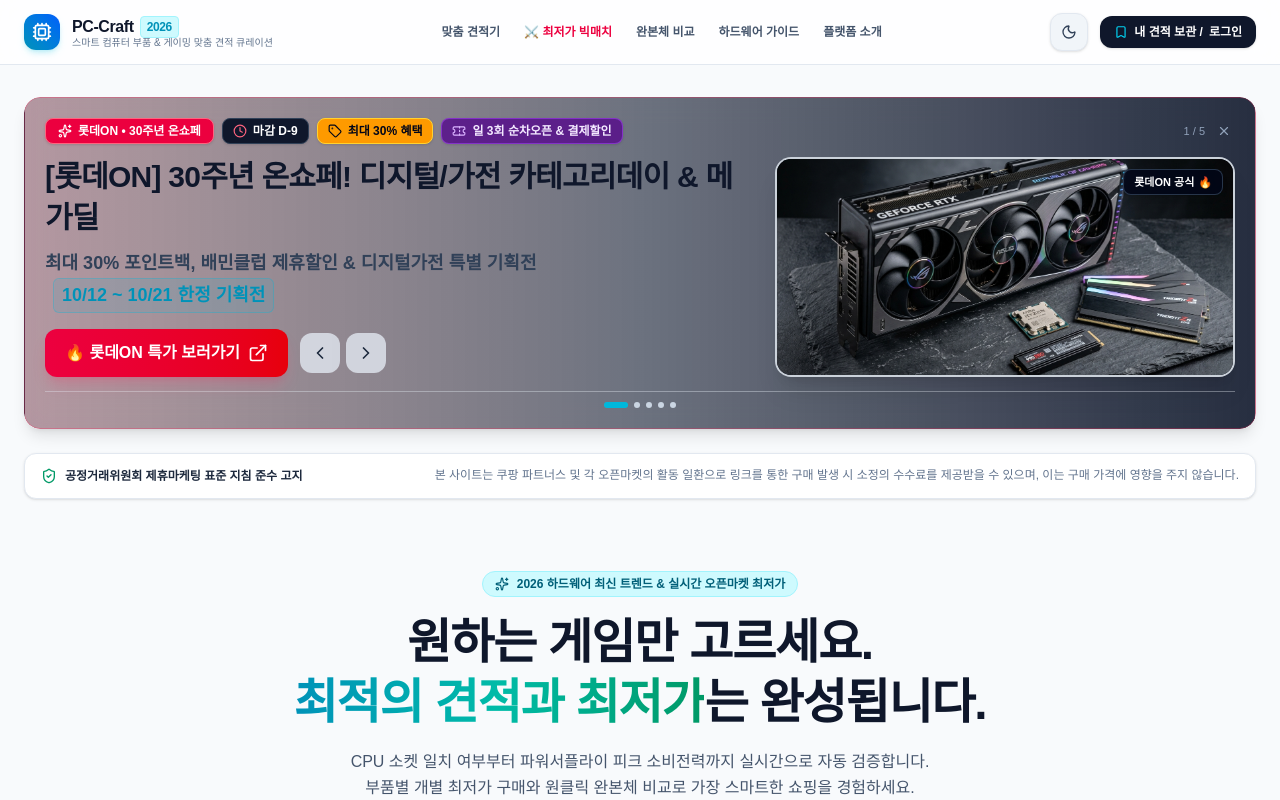
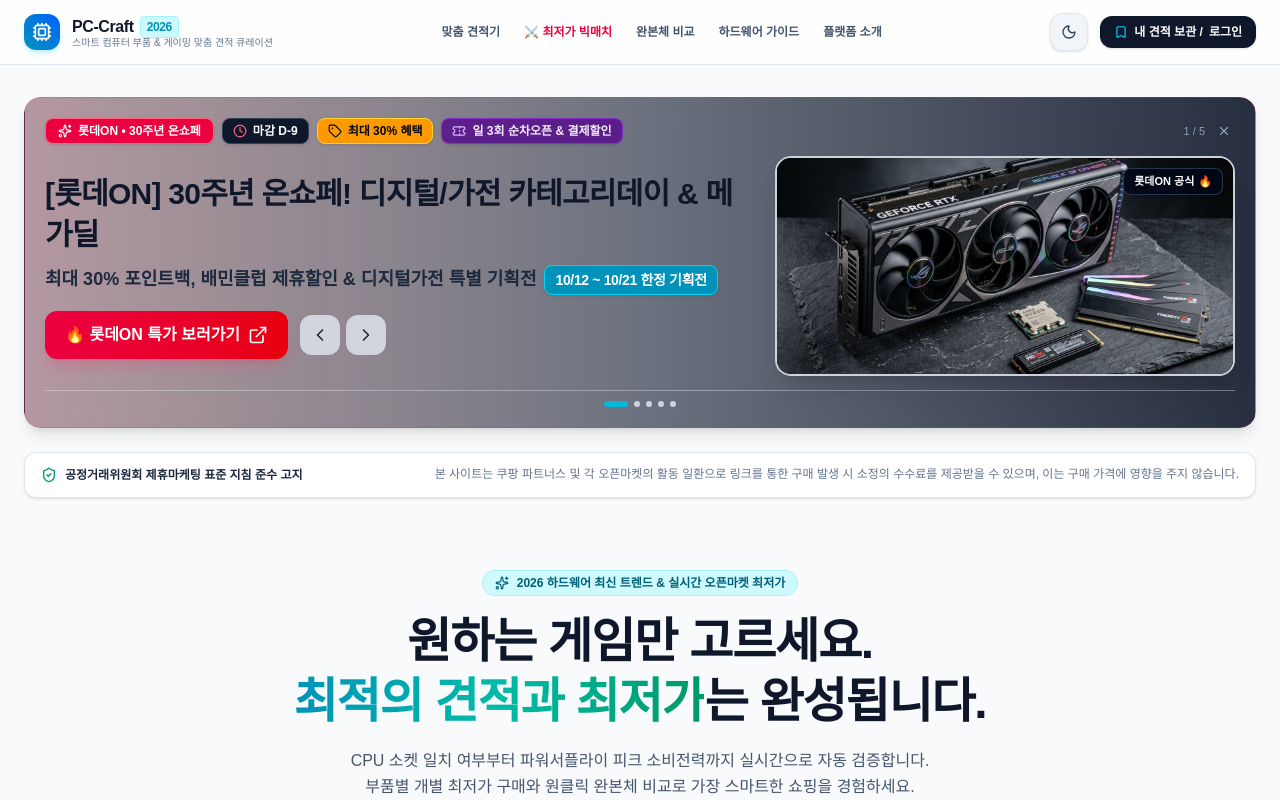
Before and after one commit to asafire777-git/pccraft, a Next.js app: page / in a window 1280 px wide. Shown: the top 800 px of the page. Built offline with nearby package versions, Linux system fonts and the light colour scheme; no server answers.

Commit message:
fix: style highlight badge with solid cyan and white text for high contrast and readability

```diff
--- a/components/EventBanner.tsx
+++ b/components/EventBanner.tsx
@@ -153,10 +153,10 @@
             <h3 className="text-xl sm:text-2xl md:text-3xl font-black text-slate-900 dark:text-white tracking-tight leading-snug">
               <span>{current.title}</span>
             </h3>
-            <p className="text-sm sm:text-base md:text-lg text-slate-700 dark:text-slate-100 mt-2.5 leading-relaxed font-semibold">
+            <p className="text-sm sm:text-base md:text-lg text-slate-800 dark:text-slate-100 mt-2.5 leading-relaxed font-semibold">
               {current.subtitle}
               {current.highlightText && (
-                <span className="inline-block font-extrabold text-cyan-600 dark:text-cyan-300 ml-2 bg-cyan-500/10 dark:bg-cyan-950/60 px-2 py-0.5 rounded-md border border-cyan-500/30">
+                <span className="inline-flex items-center font-black text-xs sm:text-sm text-white ml-2 bg-cyan-600 px-2.5 py-1 rounded-lg border border-cyan-400 shadow-sm align-middle tracking-tight">
                   {current.highlightText}
                 </span>
               )}
```
